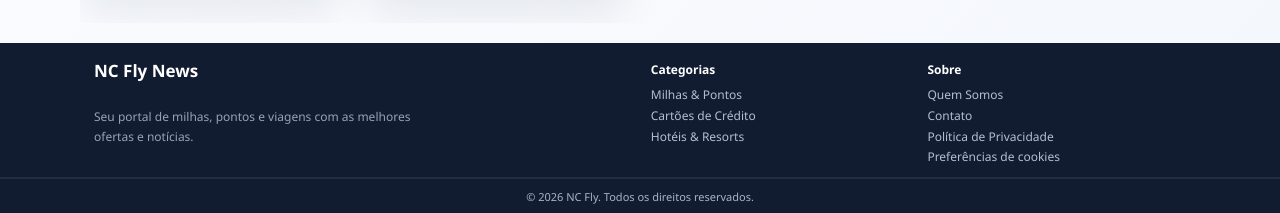
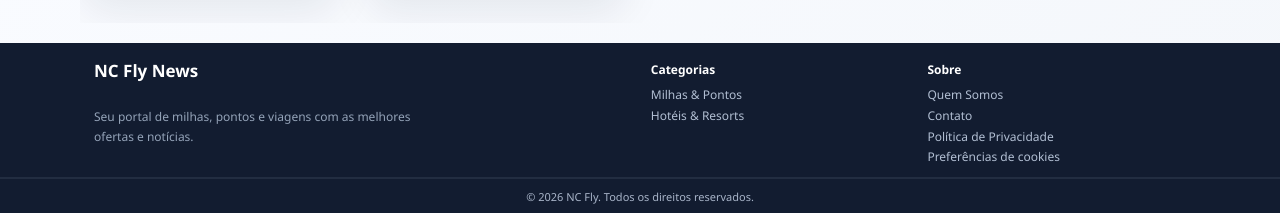
Before and after one commit to PedroNacari97/site-fpp, a Django app: page /home/ in a window 1280 px wide. Shown: the part 1332-1545 px from the top of the page. Run offline with Django 5.2, Linux system fonts and the light colour scheme; data comes from the database, SQL or seed files in the repository; data that the repository does not hold is empty.

Commit message:
fix: remover cartoes-credito do header, footer e sitemap
Co-Authored-By: Claude Sonnet 4.6 <noreply@anthropic.com>

```diff
--- a/portal/context_processors.py
+++ b/portal/context_processors.py
@@ -16,9 +16,7 @@ def portal_public_settings(request):
     cookie_preferences = normalize_cookie_preferences(raw_cookie_preferences)
     category_nav_labels = {
         "milhas-e-pontos": "Milhas",
-        "cartoes-credito": "Cartões",
         "hoteis-resorts": "Hotéis",
-        "promocoes": "Promoções",
     }
     return {
         "google_analytics_measurement_id": settings.GOOGLE_ANALYTICS_MEASUREMENT_ID,
--- a/portal/sitemaps.py
+++ b/portal/sitemaps.py
@@ -7,9 +7,7 @@ from .models import NoticiaPublicada
 
 CATEGORY_SLUGS = (
     "milhas-e-pontos",
-    "cartoes-credito",
     "hoteis-resorts",
-    "promocoes",
 )
 
 STATIC_ROUTE_NAMES = (
--- a/portal/templates/portal/partials/home_footer.html
+++ b/portal/templates/portal/partials/home_footer.html
@@ -9,7 +9,6 @@
             <div class="portal-footer__column portal-footer__column--home">
                 <h3>Categorias</h3>
                 <a href="{% url 'portal_categoria' 'milhas-e-pontos' %}">Milhas &amp; Pontos</a>
-                <a href="{% url 'portal_categoria' 'cartoes-credito' %}">Cart&otilde;es de Cr&eacute;dito</a>
                 <a href="{% url 'portal_categoria' 'hoteis-resorts' %}">Hot&eacute;is &amp; Resorts</a>
             </div>
 
```
